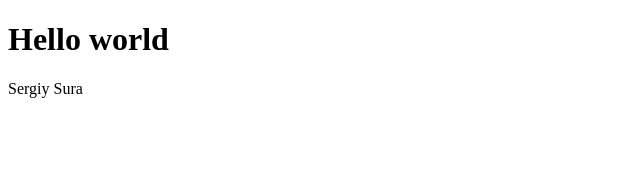
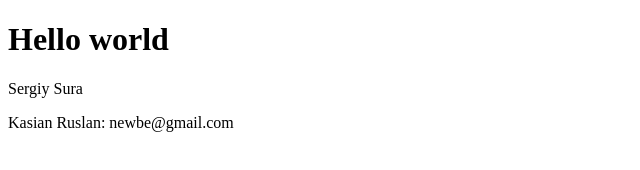
Before and after one commit to Max-Peyn/First_Landing, a plain HTML site: page developers.html in a window 1280 px wide. Shown: the whole page, without its empty margins (0-640 px from the left). Drawn offline with Linux system fonts and the light colour scheme.

Commit message:
add new developers

```diff
--- a/developers.html
+++ b/developers.html
@@ -8,5 +8,6 @@
 <body>
     <h1>Hello world</h1>
     <p>Sergiy Sura</p>
+    <p>Kasian Ruslan: newbe@gmail.com</p>
 </body>
 </html>
```
